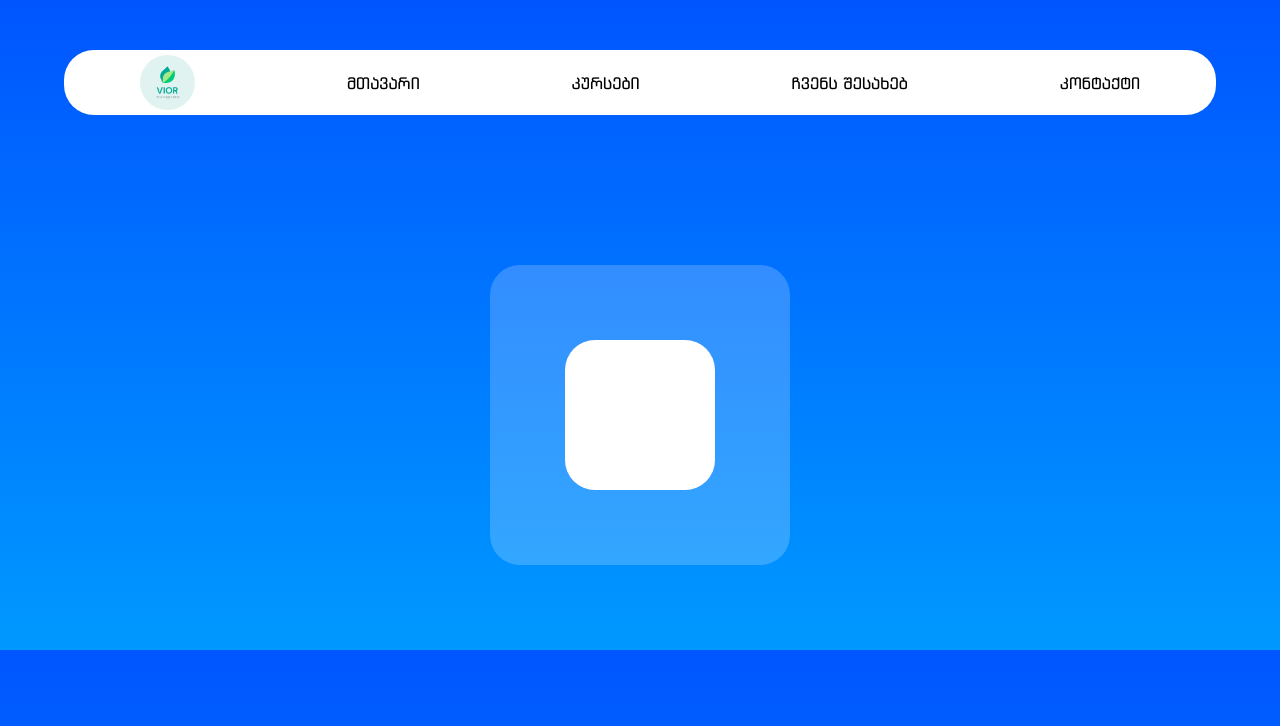
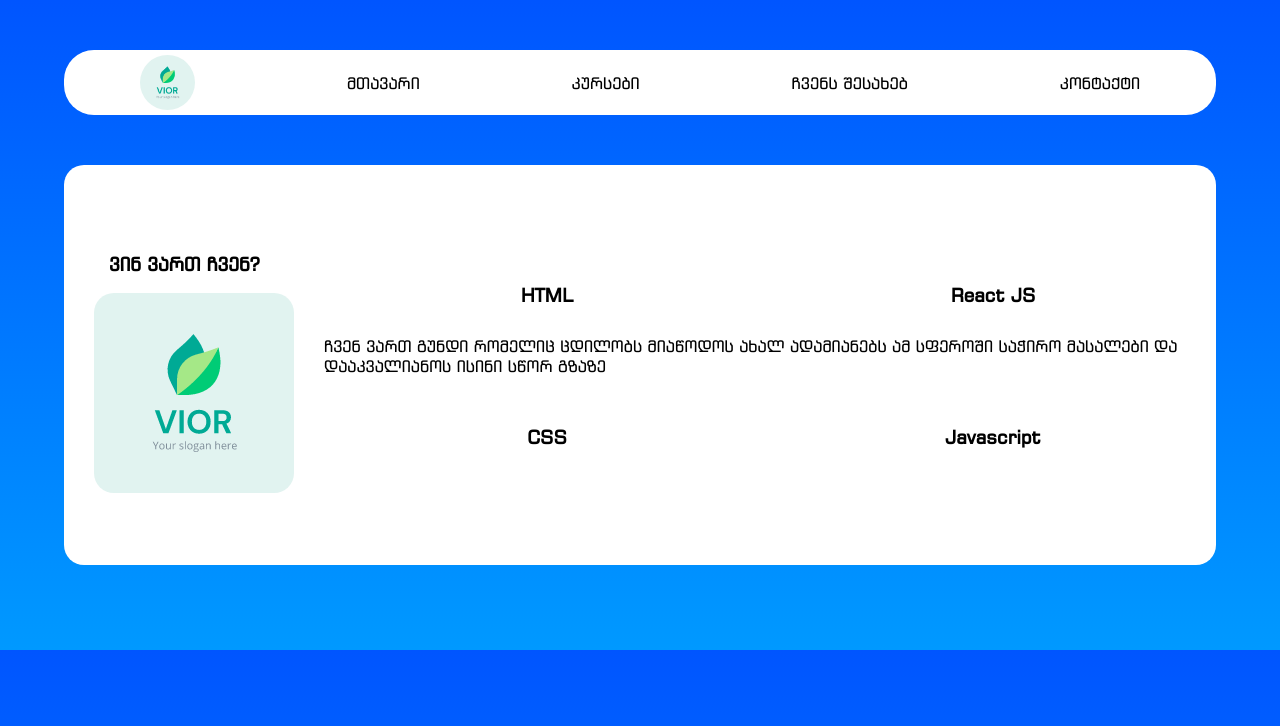
Before and after one commit to GiorgiGochitidze/OnlineLearning, a React (Vite) app: page / in a window 1280 px wide. Shown: the top 726 px of the page. Built offline with nearby package versions, Linux system fonts and the light colour scheme.

Commit message:
modified:   src/App.css 	modified:   src/App.jsx 	new file:   src/Home.jsx 	new file:   src/assets/html.png

```diff
--- a/src/App.css
+++ b/src/App.css
@@ -49,30 +49,46 @@ nav a:hover{
   cursor: pointer;
 }
 
-/* courses container styles */
+/* body-container styles */
 
-.courses-container{
+.body-container{
   width: 100%;
   height: 100%;
-  font-family: 'Bebas Neue', sans-serif;
+  font-family: 'Asomtavruli', sans-serif;
+  display: flex;
+  justify-content: center;
+  margin-top: 50px;
+}
+
+/* about us styles in main page */
+
+.aboutus-main-container{
+  width: 90%;
+  height: 400px;
+  background-color: white;
+  border-radius: 20px;
+  display: flex;
+  align-items: center;
+}
+
+.aboutus-main-container > div {
+  margin-left: 30px;
+}
+
+.about-us-content{
+  width: 100%;
+  height: 100%;
+  display: flex;
+  justify-content: center;
+  align-items: center;
+  flex-direction: column;
+}
+
+.little-games{
+  cursor: default;
+  width: 100px;
+  height: 50px;
   display: flex;
   justify-content: center;
   align-items: center;
 }
-
-.drag-div {
-  background: white;
-  border-radius: 30px;
-  width: 150px;
-  height: 150px;
-  position: absolute;
-}
-
-.drag-area {
-  opacity: 0.2;
-  background: white;
-  position: absolute;
-  width: 300px;
-  height: 300px;
-  border-radius: 30px;
-}
--- a/src/App.jsx
+++ b/src/App.jsx
@@ -1,29 +1,11 @@
-import Vior from './assets/vior.png'
 import './App.css'
-import { animate, motion, transform } from 'framer-motion'
+import Home from './Home'
 
 
 function App() {
 
   return (
-    <div className='container'>
-      <header>
-        <nav>
-          <img alt="a vior logo" src={Vior}/>
-          <motion.a>მთავარი</motion.a> <a>კურსები</a> <a>ჩვენს შესახებ</a> <a>კონტაქტი</a>
-        </nav>
-      </header>
-
-      <div className='courses-container'>
-        <motion.div className="drag-area"/>
-        <motion.div whileTap={{scale: 0.9, borderRadius: '50%'}} className='drag-div' drag dragConstraints={{
-          top: -50,
-          left: -50,
-          right: 50,
-          bottom: 50,
-        }}/>
-      </div>
-    </div>
+    <Home />
   )
 }
 
--- /dev/null
+++ b/src/Home.jsx
@@ -0,0 +1,56 @@
+import Vior from './assets/vior.png'
+import { motion } from 'framer-motion'
+import './App.css'
+
+function Home() {
+
+    const Html = () => (
+        <motion.h3 transition={{ duration: 0.5}} className='little-games' whileHover={{rotate: 360}}>HTML</motion.h3>
+    )
+
+    const Css = () => (
+        <motion.h3 transition={{ duration: 0.5}} className='little-games' whileHover={{rotate: 360}}>CSS</motion.h3>
+    )
+
+    const Js = () => (
+        <motion.h3 transition={{ duration: 0.5}} className='little-games' whileHover={{rotate: 360}}>Javascript</motion.h3>
+    )
+
+    const React = () => (
+        <motion.h3 transition={{ duration: 0.5}} className='little-games' whileHover={{rotate: 360}}>React JS</motion.h3>
+    )
+
+    return(
+    <div className='container'>
+      <header>
+        <nav>
+          <img alt="a vior logo" src={Vior}/>
+          <a>მთავარი</a> <a>კურსები</a> <a>ჩვენს შესახებ</a> <a>კონტაქტი</a>
+        </nav>
+      </header>
+
+      <div className='body-container'>
+        <div className='aboutus-main-container'>
+            <div>
+                <h3 style={{paddingInline: '15px'}}>ვინ ვართ ჩვენ?</h3>
+                <img style={{borderRadius: '20px'}} alt="a vior logo" src={Vior}/>
+            </div>
+
+            <div className='about-us-content'>
+                <div style={{overflow: 'hidden', display: 'flex', flexDirection: 'row', justifyContent: 'space-around', width: '100%', height: '70px'}}>
+                    <Html /> <React />
+                </div>
+                <p>ჩვენ ვართ გუნდი რომელიც ცდილობს მიაწოდოს ახალ
+                ადამიანებს ამ სფეროში საჭირო მასალები და დააკვალიანოს
+                ისინი სწორ გზაზე</p>
+                <div style={{overflow: 'hidden', display: 'flex', flexDirection: 'row', justifyContent: 'space-around', width: '100%'}}>
+                <Css /> <Js />
+                </div>
+            </div>
+        </div>
+      </div>
+    </div>
+    )
+}
+
+export default Home
```
Also changed, not shown: src/assets/html.png (added).
